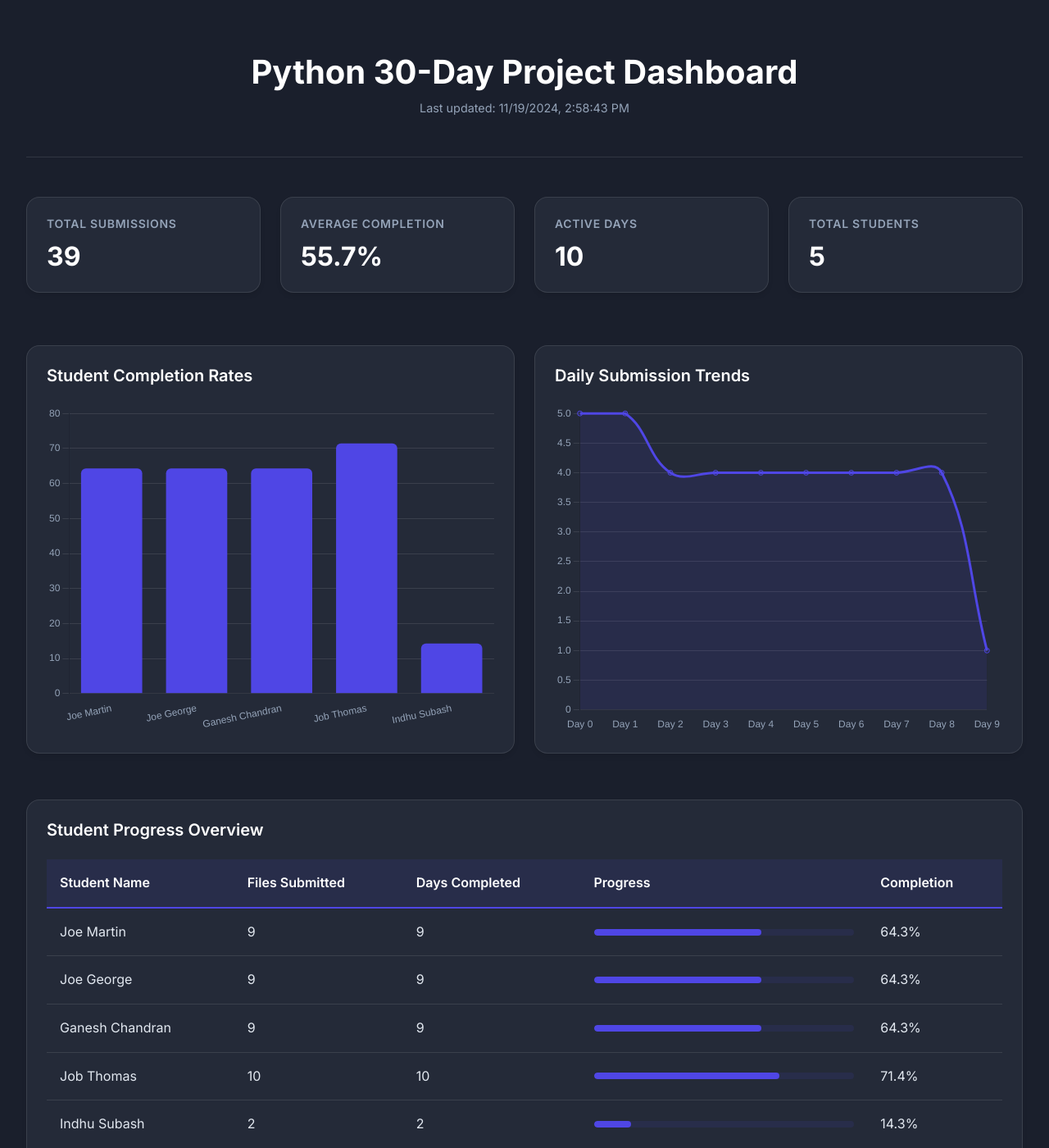
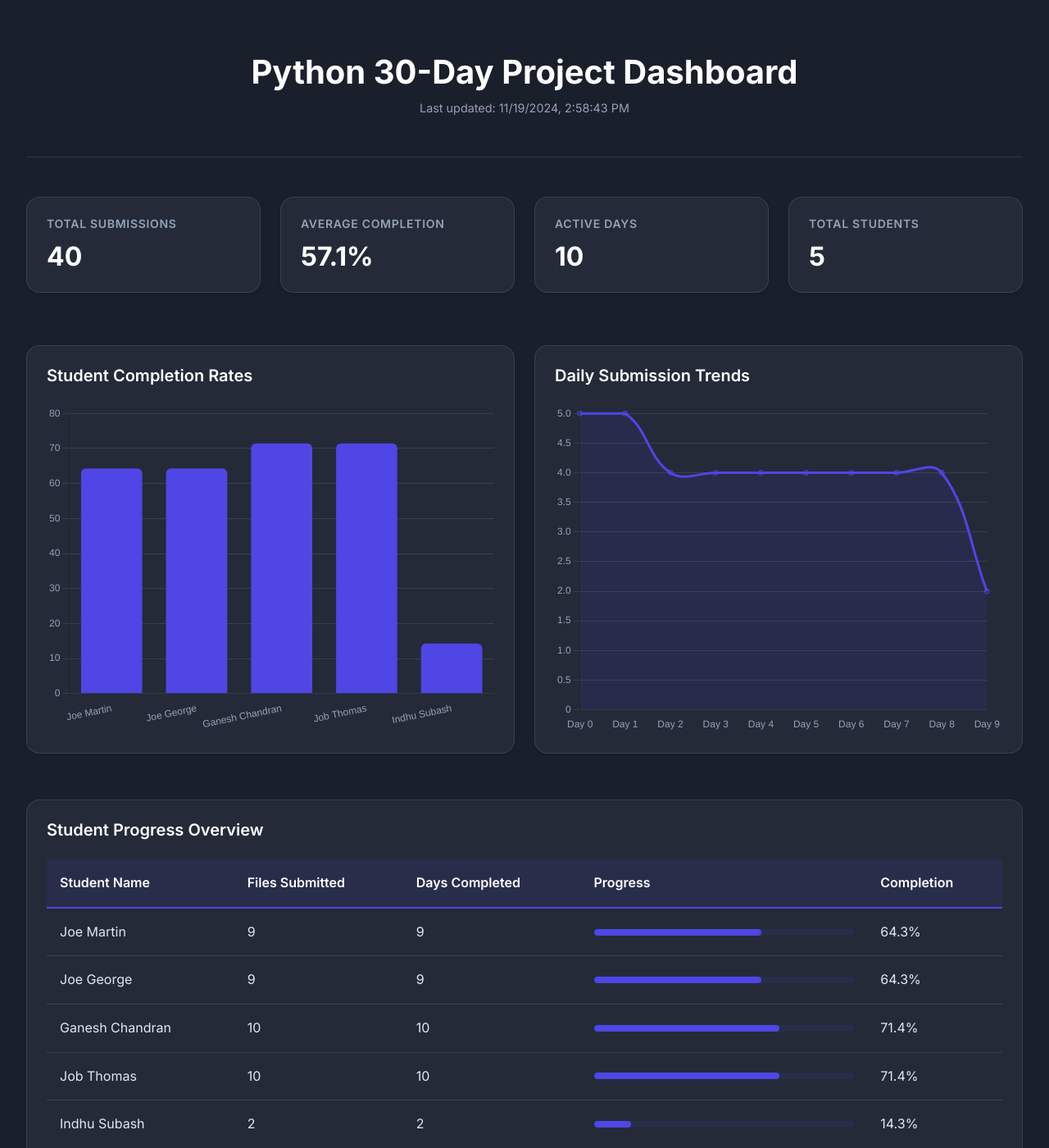
Before and after one commit to joegeorge022/Python-30-Day-Project, a Jekyll site: the page progress_dashboard.html, which Jekyll copies as it is, in a window 1280 px wide and 1400 px high. Shown: the whole window at 82% size. Built offline with Jekyll 4.4.1, drawn with Linux system fonts in a browser that asks for light colours.

```diff
--- a/chart_data.json
+++ b/chart_data.json
@@ -9,7 +9,7 @@
     "Day 6": 4,
     "Day 7": 4,
     "Day 8": 4,
-    "Day 9": 1
+    "Day 9": 2
   },
   "student_progress": {
     "Joe Martin": {
@@ -433,8 +433,8 @@
       }
     },
     "Ganesh Chandran": {
-      "total_files": 9,
-      "completed_days": 9,
+      "total_files": 10,
+      "completed_days": 10,
       "daily_submissions": {
         "Day 0": 1,
         "Day 1": 1,
@@ -444,12 +444,13 @@
         "Day 5": 1,
         "Day 6": 1,
         "Day 7": 1,
-        "Day 8": 1
+        "Day 8": 1,
+        "Day 9": 1
       },
       "file_types": {
-        ".py": 9
+        ".py": 10
       },
-      "total_lines": 155,
+      "total_lines": 179,
       "detailed_daily_stats": {
         "Day 0": {
           "total_lines": 5,
@@ -637,6 +638,27 @@
               "functions": 0,
               "classes": 0,
               "size": 400
+            }
+          ]
+        },
+        "Day 9": {
+          "total_lines": 24,
+          "code_lines": 24,
+          "comment_lines": 0,
+          "functions": 0,
+          "classes": 0,
+          "files": 1,
+          "file_details": [
+            {
+              "name": "ganesh.py",
+              "path": "Day-9/ganesh.py",
+              "extension": ".py",
+              "lines": 24,
+              "code_lines": 24,
+              "comment_lines": 0,
+              "functions": 0,
+              "classes": 0,
+              "size": 486
             }
           ]
         }
@@ -934,12 +956,12 @@
   "completion_rates": {
     "Joe Martin": 64.28571428571429,
     "Joe George": 64.28571428571429,
-    "Ganesh Chandran": 64.28571428571429,
+    "Ganesh Chandran": 71.42857142857143,
     "Job Thomas": 71.42857142857143,
     "Indhu Subash": 14.285714285714285
   },
   "language_distribution": {
-    ".py": 39
+    ".py": 40
   },
   "repository_activity": {
     "activity_timeline": {},
```
Also changed, not shown: Progress_Report.md (+1 -1 lines).
